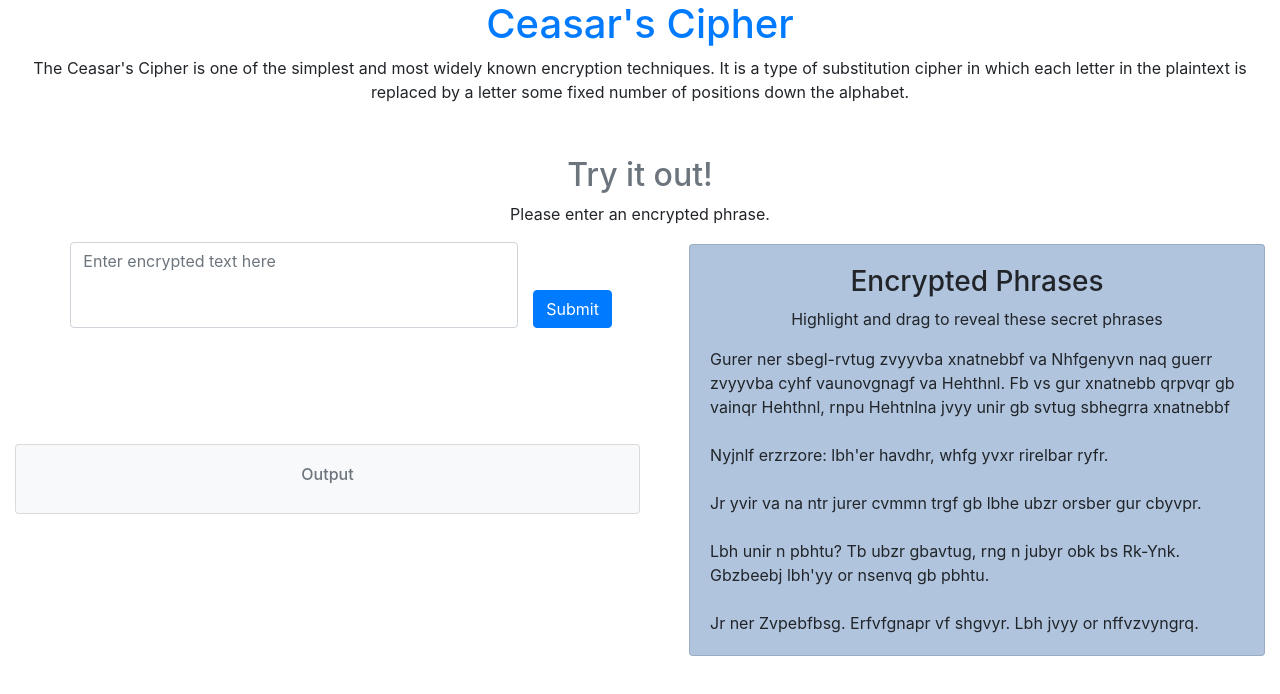
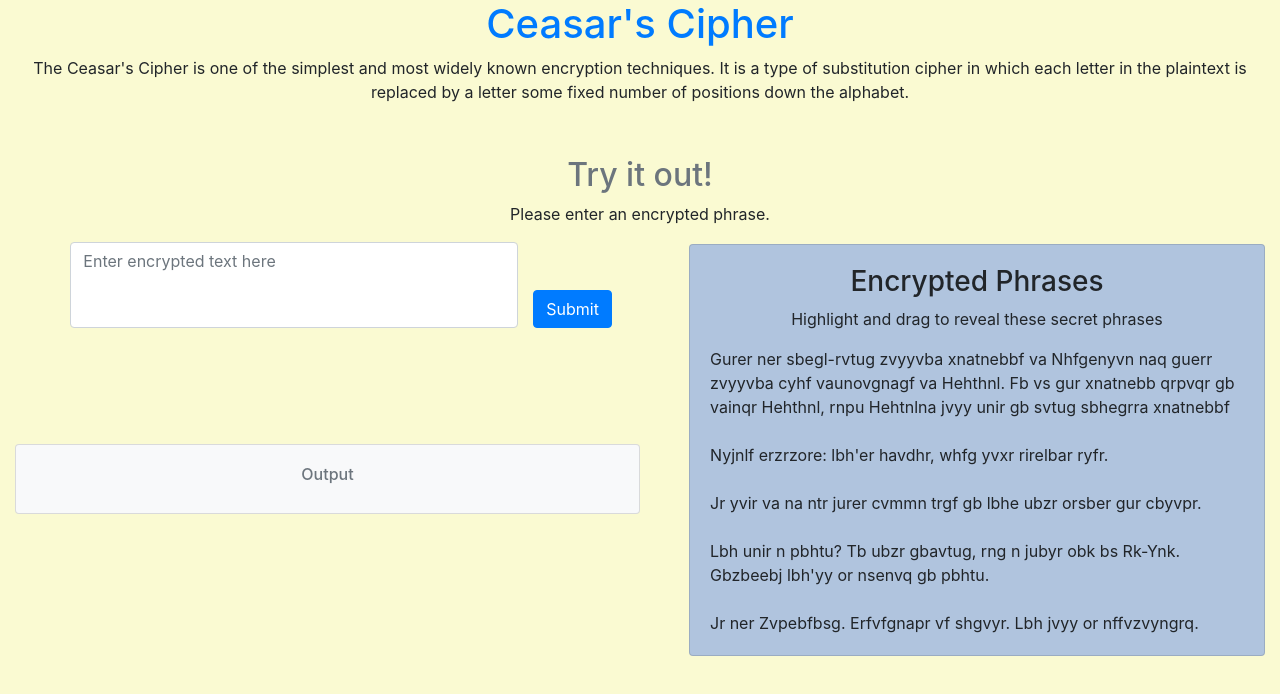
Before and after one commit to SeanSidwell/seansidwell.github.io, a plain HTML site: page index.html in a window 1280 px wide. Drawn offline with nearby package versions, Linux system fonts and the light colour scheme.

Commit message:
Update styles.css

```diff
--- a/styles.css
+++ b/styles.css
@@ -1,3 +1,8 @@
+body
+{
+   background-color: lightgoldenrodyellow;
+}
+
 .myRow
 {
    /*  background-color: lightgreen; */
```
